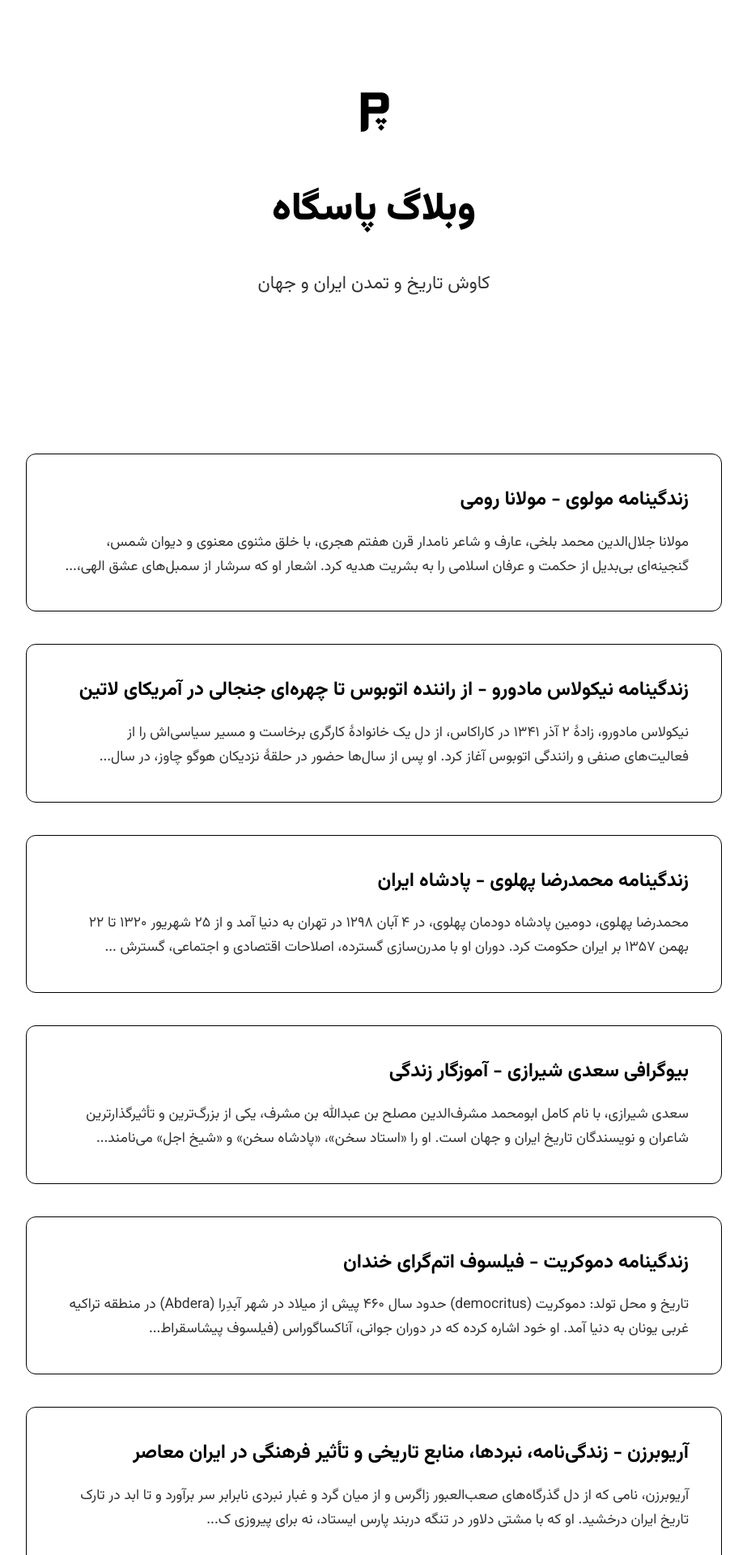
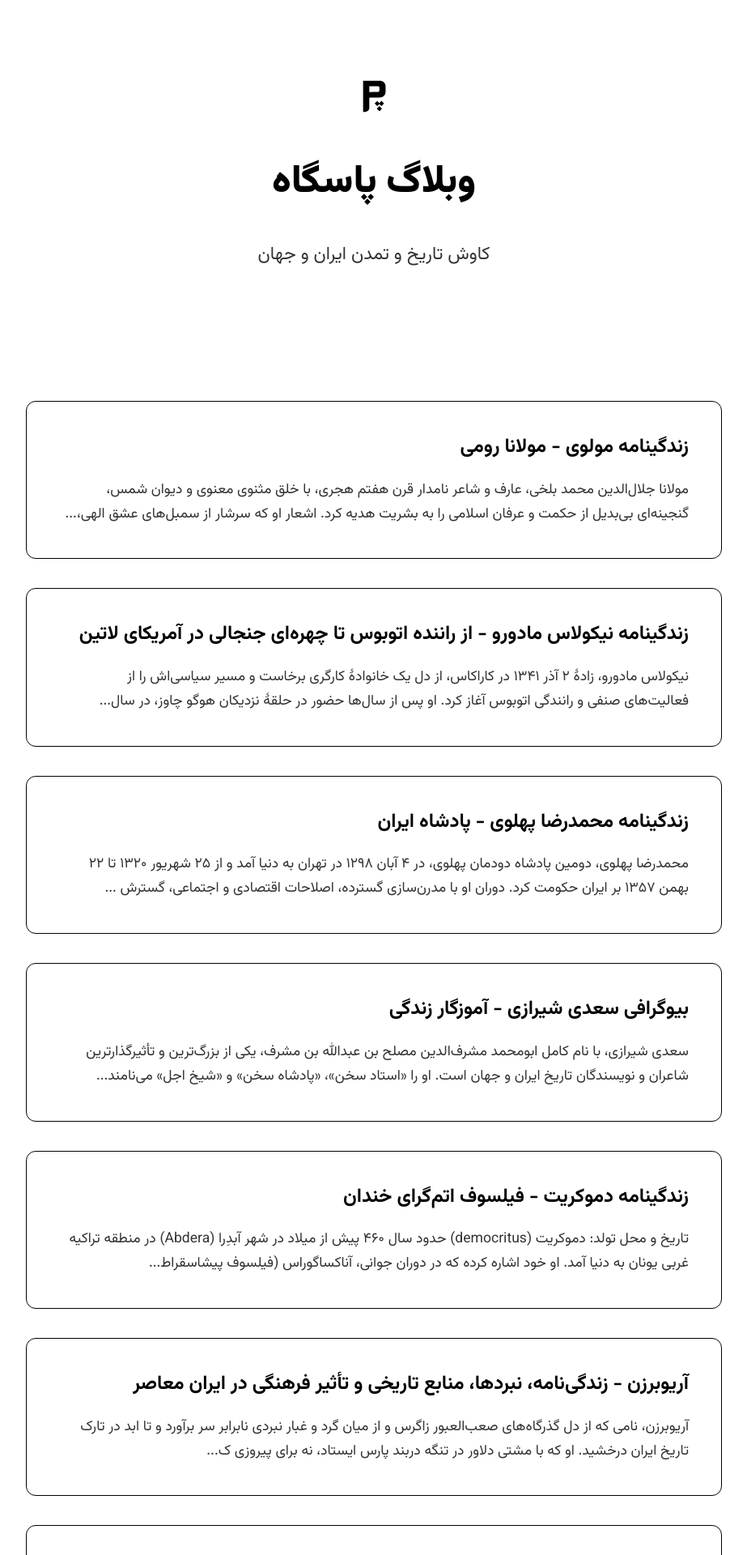
Before and after one commit to darkblog/darkblog.github.io, a Jekyll site: the page built from index.html, in a window 1280 px wide. Shown: the top 1920 px of the page at 81% size, without its empty margins (178-1101 px from the left). Built offline with Jekyll 4.4.1, drawn with Linux system fonts in a browser that asks for light colours.

Commit message:
Refactor CSS variables and responsive styles

```diff
--- a/index.html
+++ b/index.html
@@ -29,8 +29,8 @@
         }
 
         :root {
-            --header-height: 300px;
-            --radius: 12px;
+            --radius: 0.75rem;
+            --max-width: 56.25rem;
         }
 
         body {
@@ -38,7 +38,7 @@
             background-color: white;
             color: black;
             line-height: 1.7;
-            font-size: 1rem;
+            font-size: clamp(1rem, 2.5vw, 1.2rem);
             display: flex;
             flex-direction: column;
             min-height: 100vh;
@@ -47,8 +47,8 @@
 
         .hero-section {
             background: white;
-            min-height: 500px;
-            margin-bottom: 60px;
+            min-height: clamp(25rem, 50vh, 31.25rem);
+            margin-bottom: clamp(2rem, 5vh, 3.75rem);
             display: flex;
             align-items: center;
             justify-content: center;
@@ -59,43 +59,43 @@
         }
 
         .hero-content {
-            max-width: 800px;
-            padding: 60px 20px;
+            max-width: min(90vw, var(--max-width));
+            padding: clamp(2.5rem, 6vh, 3.75rem) clamp(1rem, 3vw, 1.25rem);
             position: relative;
             z-index: 2;
         }
 
         .site-logo {
-            height: 100px;
-            width: 100px;
+            height: clamp(4rem, 10vw, 5rem);
+            width: clamp(4rem, 10vw, 5rem);
             overflow: hidden;
             display: flex;
             align-items: center;
             justify-content: center;
-            margin: 0 auto 40px auto;
+            margin: 0 auto clamp(1.5rem, 4vh, 2.5rem) auto;
         }
 
         .site-logo img {
-            width: 85px;
-            height: 85px;
+            width: clamp(3.25rem, 8.5vw, 4.25rem);
+            height: clamp(3.25rem, 8.5vw, 4.25rem);
             object-fit: contain;
         }
 
         .page-title {
-            font-size: 3rem;
-            margin-bottom: 20px;
+            font-size: clamp(2rem, 6vw, 3rem);
+            margin-bottom: clamp(1rem, 3vh, 1.25rem);
             color: black;
             position: relative;
-            padding-bottom: 20px;
+            padding-bottom: clamp(0.75rem, 2vh, 1.25rem);
             font-weight: 900;
             line-height: 1.3;
         }
 
         .page-description {
-            font-size: 1.4rem;
-            margin-bottom: 40px;
+            font-size: clamp(1rem, 3vw, 1.4rem);
+            margin-bottom: clamp(1.5rem, 4vh, 2.5rem);
             color: black;
-            max-width: 700px;
+            max-width: min(90vw, 43.75rem);
             margin-right: auto;
             margin-left: auto;
             line-height: 1.8;
@@ -105,16 +105,16 @@
 
         main {
             flex: 1;
-            margin: 0 auto 40px;
-            padding: 0 20px;
+            margin: 0 auto clamp(1.5rem, 4vh, 2.5rem);
+            padding: 0 clamp(1rem, 3vw, 1.25rem);
             width: 100%;
-            max-width: 900px;
+            max-width: var(--max-width);
             z-index: 100;
         }
 
         .posts-container {
             display: grid;
-            gap: 40px;
+            gap: clamp(1.5rem, 4vh, 2.5rem);
         }
 
         .post-card {
@@ -123,12 +123,12 @@
             border: 1px solid black;
             background: white;
             border-radius: var(--radius);
-            padding: 40px;
+            padding: clamp(1.5rem, 4vw, 2.5rem);
         }
 
         .post-card-title {
-            font-size: 1.5rem;
-            margin-bottom: 20px;
+            font-size: clamp(1.1rem, 3vw, 1.5rem);
+            margin-bottom: clamp(1rem, 2.5vh, 1.25rem);
             color: black;
             font-weight: 700;
             line-height: 1.4;
@@ -141,7 +141,7 @@
         }
 
         .post-excerpt {
-            font-size: 1.1rem;
+            font-size: clamp(0.9rem, 2.5vw, 1.1rem);
             line-height: 1.7;
             color: black;
             position: relative;
@@ -159,130 +159,20 @@
 
         .load-more-container {
             text-align: center;
-            margin-top: 50px;
-            padding-top: 30px;
+            margin-top: clamp(1.5rem, 4vh, 3.125rem);
+            padding-top: clamp(1rem, 3vh, 1.875rem);
         }
 
         .load-more-btn {
-            padding: 15px 40px;
+            padding: clamp(0.75rem, 2.5vh, 0.9375rem) clamp(1.5rem, 4vw, 2.5rem);
             background: black;
             color: white;
             border: none;
-            border-radius: 8px;
+            border-radius: 0.5rem;
             font-family: 'Vazirmatn', sans-serif;
-            font-size: 1.1rem;
+            font-size: clamp(0.95rem, 2.5vw, 1.1rem);
             font-weight: 600;
             cursor: pointer;
-        }
-
-        @media (max-width: 992px) {
-            .page-title {
-                font-size: 2.5rem;
-            }
-
-            .page-description {
-                font-size: 1.2rem;
-            }
-        }
-
-        @media (max-width: 768px) {
-            .hero-section {
-                min-height: 450px;
-                margin-bottom: 40px;
-            }
-
-            .site-logo {
-                height: 90px;
-                width: 90px;
-                margin-bottom: 30px;
-            }
-
-            .site-logo img {
-                width: 75px;
-                height: 75px;
-            }
-
-            .page-title {
-                font-size: 2.2rem;
-                padding-bottom: 15px;
-            }
-
-            .page-description {
-                font-size: 1.1rem;
-                margin-bottom: 30px;
-            }
-
-            .post-card {
-                padding: 30px;
-            }
-
-            main {
-                margin-bottom: 30px;
-            }
-
-            .posts-container {
-                gap: 30px;
-            }
-
-            .load-more-container {
-                margin-top: 40px;
-                padding-top: 25px;
-            }
-
-            .load-more-btn {
-                padding: 14px 35px;
-                font-size: 1rem;
-            }
-        }
-
-        @media (max-width: 576px) {
-            .hero-section {
-                min-height: 400px;
-                margin-bottom: 30px;
-            }
-
-            .site-logo {
-                height: 80px;
-                width: 80px;
-                margin-bottom: 25px;
-            }
-
-            .site-logo img {
-                width: 65px;
-                height: 65px;
-            }
-
-            .page-title {
-                font-size: 1.9rem;
-                padding-bottom: 12px;
-            }
-
-            .page-description {
-                font-size: 1rem;
-                margin-bottom: 25px;
-            }
-
-            .post-card {
-                padding: 25px;
-            }
-
-            main {
-                margin-bottom: 20px;
-            }
-
-            .posts-container {
-                gap: 25px;
-            }
-
-            .load-more-container {
-                margin-top: 30px;
-                padding-top: 20px;
-            }
-
-            .load-more-btn {
-                padding: 13px 30px;
-                font-size: 0.95rem;
-            }
         }
     </style>
 </head>
```
